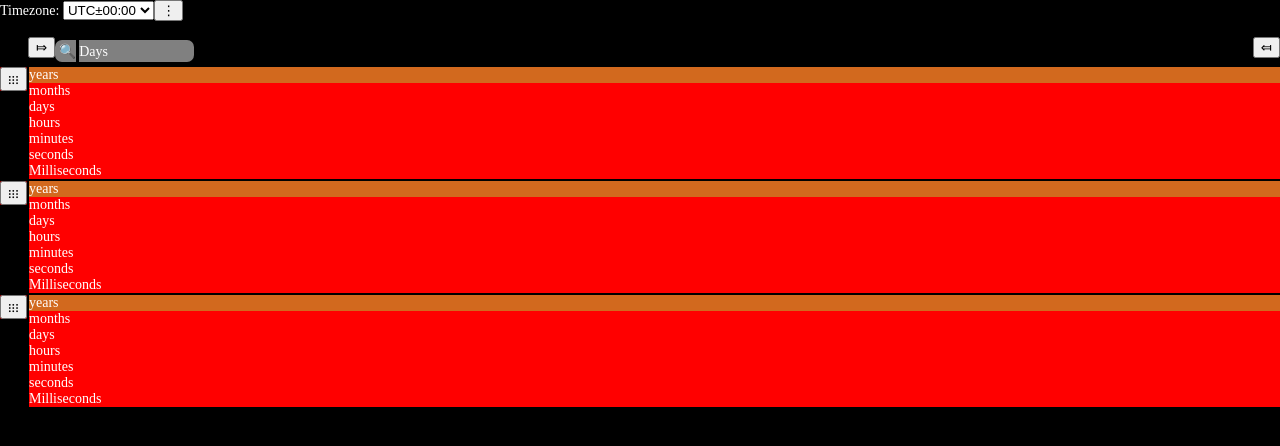
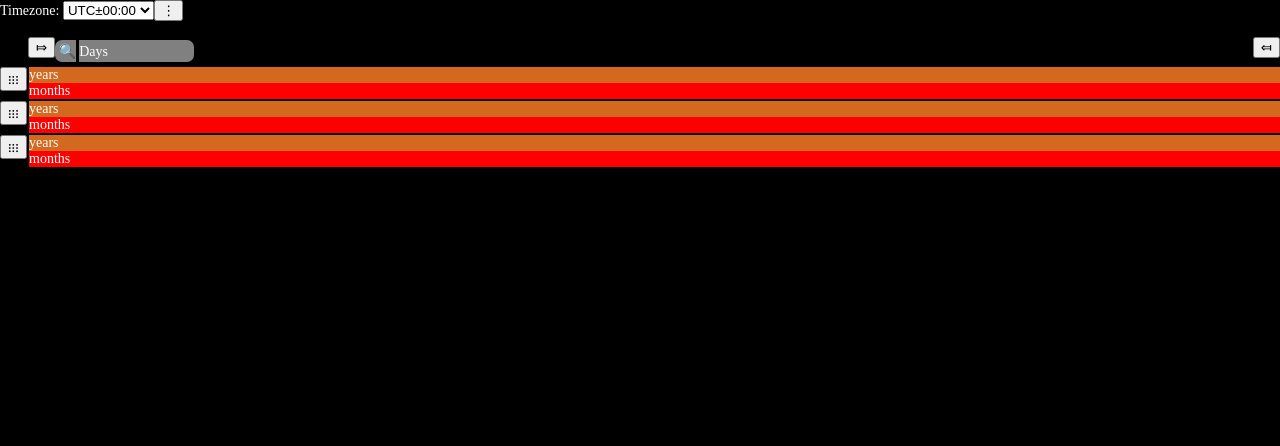
Before and after one commit to thanhntmany/project-management-tool, a website: page app/www/rows.html in a window 1280 px wide. Drawn offline with Linux system fonts and the light colour scheme.

Commit message:
okkkkkkkkkkk

```diff
--- a/app/www/rows.html
+++ b/app/www/rows.html
@@ -390,7 +390,6 @@
                 left: 0;
                 min-height: var(--section-nav-min-height);
                 z-index: 1;
-                background-color: darkred;
             }
 
             /* time-based-section>nav>section-ops */
@@ -399,6 +398,11 @@
             }
 
             /* time-based-section>nav.expand/collapse operations */
+            .time-based-container>div>div:first-child>*:first-child>*:first-child {
+                position: relative;
+                z-index: 0;
+            }
+
             .time-based-container>div>div:first-child>*:first-child>*:first-child>*:first-child {
                 cursor: pointer;
             }
@@ -571,10 +575,10 @@
                                         <input type="button" value="᎒᎒᎒">
                                     </div>
                                     <div>
-                                        <input type="button" value="+">
+                                        <input type="button" value="-">
                                     </div>
                                     <div>
-                                        <input type="button" value="-">
+                                        <input type="button" value="+">
                                     </div>
                                 </div>
                             </div>
@@ -695,11 +699,11 @@
                 <div class="time-ruler">
                     <div class="time-ruler__years">years</div>
                     <div class="time-ruler__months">months</div>
-                    <div class="time-ruler__days">days</div>
+                    <!-- <div class="time-ruler__days">days</div>
                     <div class="time-ruler__hours">hours</div>
                     <div class="time-ruler__minutes">minutes</div>
                     <div class="time-ruler__seconds">seconds</div>
-                    <div class="time-ruler__milliseconds">Milliseconds</div>
+                    <div class="time-ruler__milliseconds">Milliseconds</div> -->
                 </div>
                 <script>
                     {
```
